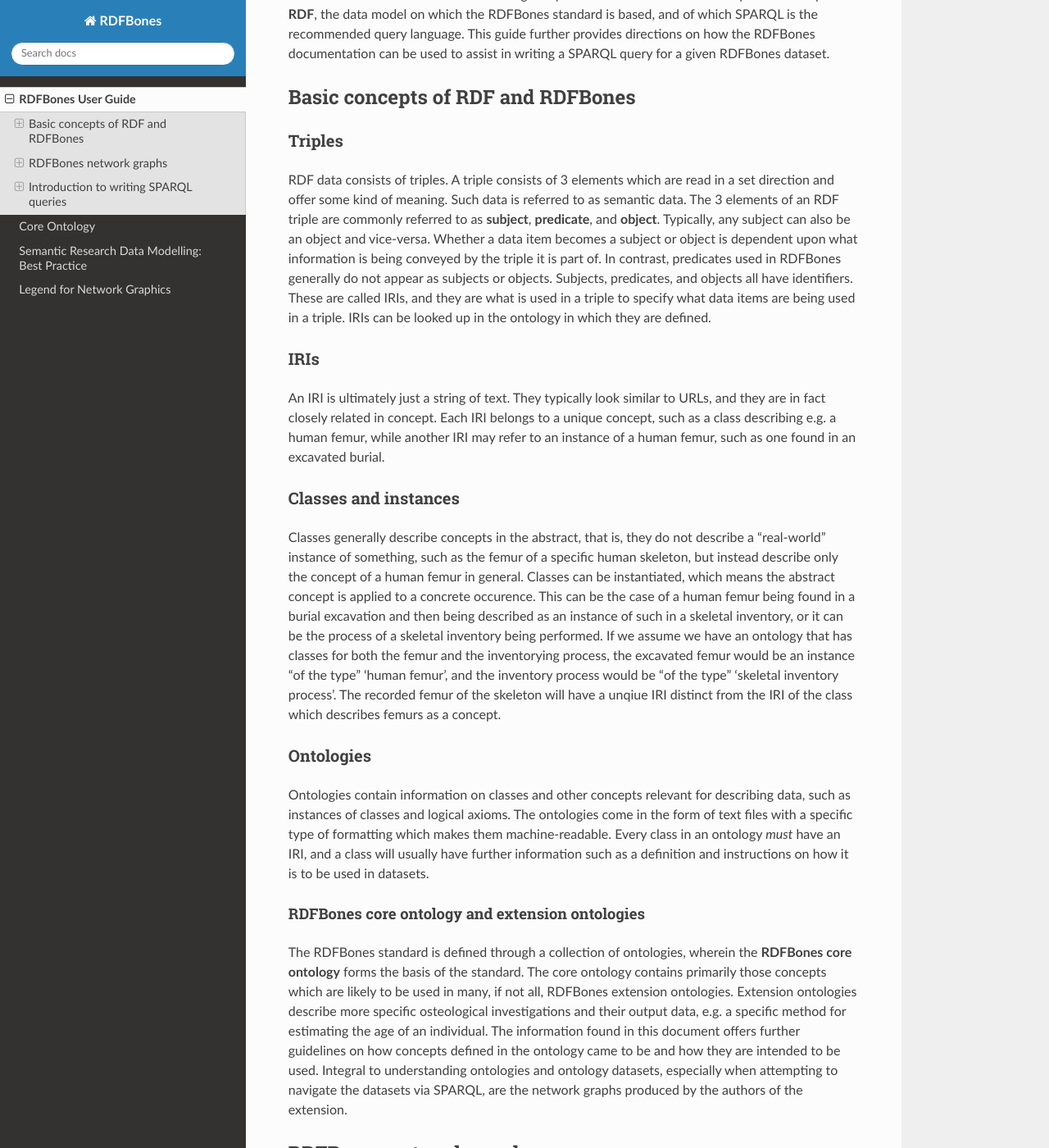
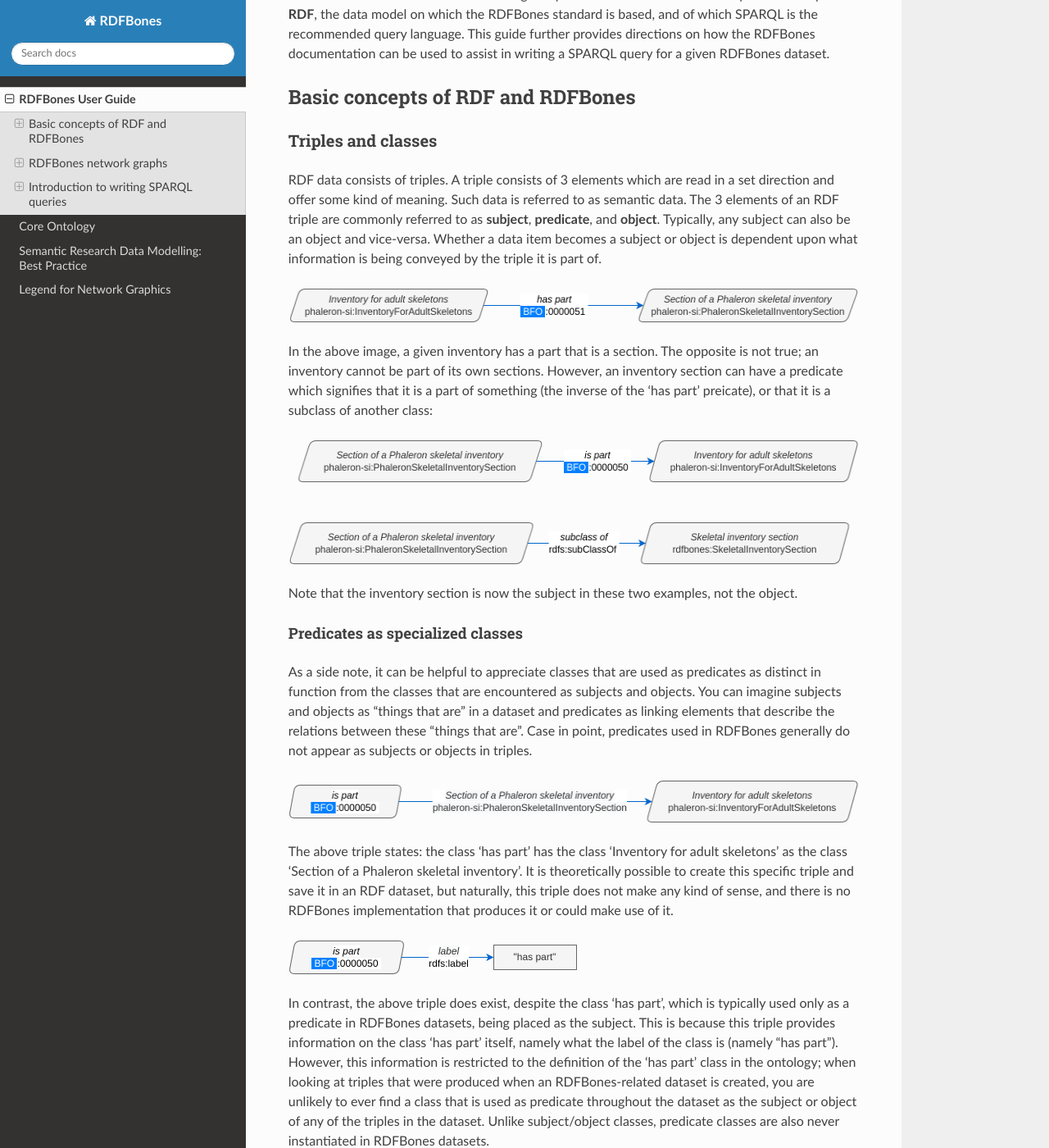
Before and after one commit to RDFBones/RDFBones-O, a Sphinx documentation site: the page built from docs/userguide/userguide_main.rst, in a window 1280 px wide and 1400 px high, scrolled down 322 px. Shown: the whole window at 82% size. Built offline with Sphinx 7.4.7 and the Read the Docs theme 2.0.0, drawn with Linux system fonts in a browser that asks for light colours; some of the changed text lies outside the part shown.

Commit message:
expanding documentation, especially on predicates

```diff
--- a/docs/userguide/userguide_main.rst
+++ b/docs/userguide/userguide_main.rst
@@ -10,11 +10,39 @@ Basic concepts of RDF and RDFBones
 -----------------------------------
 
 
-++++++++
-Triples
-++++++++
+++++++++++++++++++++
+Triples and classes
+++++++++++++++++++++
 
-RDF data consists of triples. A triple consists of 3 elements which are read in a set direction and offer some kind of meaning. Such data is referred to as semantic data. The 3 elements of an RDF triple are commonly referred to as **subject**, **predicate**, and **object**. Typically, any subject can also be an object and vice-versa. Whether a data item becomes a subject or object is dependent upon what information is being conveyed by the triple it is part of. In contrast, predicates used in RDFBones generally do not appear as subjects or objects. Subjects, predicates, and objects all have identifiers. These are called IRIs, and they are what is used in a triple to specify what data items are being used in a triple. IRIs can be looked up in the ontology in which they are defined.
+RDF data consists of triples. A triple consists of 3 elements which are read in a set direction and offer some kind of meaning. Such data is referred to as semantic data. The 3 elements of an RDF triple are commonly referred to as **subject**, **predicate**, and **object**. Typically, any subject can also be an object and vice-versa. Whether a data item becomes a subject or object is dependent upon what information is being conveyed by the triple it is part of.
+
+.. image:: gfx/triples_basic.png
+   :scale: 50 %
+
+In the above image, a given inventory has a part that is a section. The opposite is not true; an inventory cannot be part of its own sections. However, an inventory section can have a predicate which signifies that it is a part of something (the inverse of the 'has part' preicate), or that it is a subclass of another class:
+
+.. image:: gfx/triples_reverse.png
+   :scale: 50 %
+
+Note that the inventory section is now the subject in these two examples, not the object.
+
+..................................
+Predicates as specialized classes
+..................................
+
+As a side note, it can be helpful to appreciate classes that are used as predicates as distinct in function from the classes that are encountered as subjects and objects. You can imagine subjects and objects as "things that are" in a dataset and predicates as linking elements that describe the relations between these "things that are". Case in point, predicates used in RDFBones generally do not appear as subjects or objects in triples.
+
+.. image:: gfx/nonsense_triple.png
+   :scale: 50 %
+
+The above triple states: the class 'has part' has the class 'Inventory for adult skeletons' as the class 'Section of a Phaleron skeletal inventory'. It is theoretically possible to create this specific triple and save it in an RDF dataset, but naturally, this triple does not make any kind of sense, and there is no RDFBones implementation that produces it or could make use of it.
+
+.. image:: gfx/predicate_triple.png
+   :scale: 50 %
+
+In contrast, the above triple does exist, despite the class 'has part', which is typically used only as a predicate in RDFBones datasets, being placed as the subject. This is because this triple provides information on the class 'has part' itself, namely what the label of the class is (namely "has part"). However, this information is restricted to the definition of the 'has part' class in the ontology; when looking at triples that were produced when an RDFBones-related dataset is created, you are unlikely to ever find a class that is used as predicate throughout the dataset as the subject or object of any of the triples in the dataset. Unlike subject/object classes, predicate classes are also never instantiated in RDFBones datasets.
+
+Reflecting this distinction between subject/object and predicate, predicate classes are frequently referred to as "annotation properties", "object properties", and "data properties", depending on what kind of relation between a subject and an object the predicate describes. This is mainly a cosmetic distinction made to recognize the way these classes are used; predicates can still be used as subjects and objects when necessary, they still have an IRI, and they can be queried same as any other class.
 
 
 .. _IRISection:
@@ -22,14 +50,23 @@ RDF data consists of triples. A triple consists of 3 elements which are read in
 IRIs
 ++++++
 
-An IRI is ultimately just a string of text. They typically look similar to URLs, and they are in fact closely related in concept. Each IRI belongs to a unique concept, such as a class describing e.g. a human femur, while another IRI may refer to an instance of a human femur, such as one found in an excavated burial.
+Subjects, predicates, and objects all have identifiers. These identifiers are called IRIs, and they are what is used in a triple to specify what data items are being used in a triple. IRIs can be looked up in the ontology in which they are defined. An IRI is ultimately just a string of text. They typically look similar to URLs, and they are in fact closely related in concept. Each IRI belongs to a unique concept, such as a class describing e.g. a human femur, while another IRI may refer to an instance of a human femur, such as one found in an excavated burial.
 
 .. _ClassesInstancesSection:
-++++++++++++++++++++++
-Classes and instances
-++++++++++++++++++++++
++++++++++++++++++++++++++++++++++
+Classes and instances of classes
++++++++++++++++++++++++++++++++++
 
-Classes generally describe concepts in the abstract, that is, they do not describe a "real-world" instance of something, such as the femur of a specific human skeleton, but instead describe only the concept of a human femur in general. Classes can be instantiated, which means the abstract concept is applied to a concrete occurence. This can be the case of a human femur being found in a burial excavation and then being described as an instance of such in a skeletal inventory, or it can be the process of a skeletal inventory being performed. If we assume we have an ontology that has classes for both the femur and the inventorying process, the excavated femur would be an instance "of the type" 'human femur', and the inventory process would be "of the type" 'skeletal inventory process'. The recorded femur of the skeleton will have a unqiue IRI distinct from the IRI of the class which describes femurs as a concept.
+Classes generally describe concepts in the abstract, that is, they do not describe a "real-world" instance of something, such as a specific skeletal inventory saved in a database, but instead describe only what any potential skeletal inventory of that type would be like.
+
+.. image:: gfx/skel_inv_protege.png
+   :scale: 50 %
+
+In the image above, the 'Phaleron skeletal inventory' extension ontology has been opened in the ontology editing software 'Protégé'. In this screenshot, Protégé can be divided into 3 sections: the class hierarchy section, which lists all classes in the ontology and shows the parent-class/subclass/sibling-class relations of these classes. The class 'Inventory for adult skeletons' has been selected and is highlighted blue. In the top-right, the annotations of the selected class are shown. Annotations give information on a class, which usually entails aspects such as a label, the name of the author of the class, and a definition on what the class represents. In the bottom-right, under the head "Descriptions", axioms and restrictions of the class are shown. These elements give information on how to use the class in a dataset; where the annotations give information in text form that must generally be interpreted by humans, the axioms and restrictions can be interpreted as logical operations by machines as well.
+
+Classes can be instantiated, which means the abstract concept is applied to a concrete occurence. This can be the case of a human femur being found in a burial excavation and then being described as an instance of such in a skeletal inventory, or it can be the process of a skeletal inventory being performed. If we assume we have an ontology that has classes for both the femur and the inventorying process, the excavated femur would be an instance "of the type" 'human femur', and the inventory process would be "of the type" 'skeletal inventory process'. The recorded femur of the skeleton will have a unqiue IRI distinct from the IRI of the class which describes femurs as a concept.
+
+Note that instead of "instance", you may also see an instance of classes be referred to as an "individual" or a "named individual". For our purposes, these 3 terms can be considered synonyms.
 
 
 +++++++++++
@@ -45,6 +82,7 @@ RDFBones core ontology and extension ontologies
 
 The RDFBones standard is defined through a collection of ontologies, wherein the **RDFBones core ontology** forms the basis of the standard. The core ontology contains primarily those concepts which are likely to be used in many, if not all, RDFBones extension ontologies. Extension ontologies describe more specific osteological investigations and their output data, e.g. a specific method for estimating the age of an individual. The information found in this document offers further guidelines on how concepts defined in the ontology came to be and how they are intended to be used.
 Integral to understanding ontologies and ontology datasets, especially when attempting to navigate the datasets via SPARQL, are the network graphs produced by the authors of the extension.
+
 
 .. _RDFBonesNetworkGraphsSection:
 -------------------------
@@ -128,6 +166,8 @@ Finally, notice that some of the boxes in the full legend and the network graphs
 
 The difference between ontology and data instances is subtle, but it is relevant for writing queries. Not all instances in RDFBones are e.g. material instances of specific bones in an inventory. In the RDFBones standard, certain qualities or attributes may be "of the type" of certain classes; in the sense that they have the predicate 'rdf:type', but also in the sense that they are of a certain type of attribute. For example, 'Male' can be "of the type" 'human sex category', where 'human sex category' is a class, and 'Male' is an instance of that class. 'Female' and 'Intersex' may be further instances of 'human sex category'. However, the attribute of 'Male', 'Female', and 'Intersex' can all be "re-used" and assigned to any number of instances of e.g. human skeletons that have been sexed, despite being an instance themselves. These ontology-defined instances will always have the same IRIs each time they appear; data instances in turn will have a different IRI for each unique dataset.
 
+Information content entities are exactly what the name implies: items that represent data. This class purposefully encapsulates a very broad range of data. In contrast, literal values refers only to strings of text like comments or a numeric value for the number of unidentified fragments of a bone, etc.
+
 ~~~~~~~~~~~~~~~~~~~~~~~~~~~~~~~~~~~~~~~~~~~~~
 Finding a datum in an example network graph
 ~~~~~~~~~~~~~~~~~~~~~~~~~~~~~~~~~~~~~~~~~~~~~
@@ -175,7 +215,7 @@ Using Ontodia to navigate datasets
 
 Ontodia is a visualiser for semantic data built into AnthroGraph. Though awkward to become acquainted with, Ontodia is ultimately a very useful tool for getting to know datasets and for bugfixing when writing SPARQL queries.
 
-Let us re-build the example dataset we made in the previous section using Intodia. Ontodia can be opened by clicking on the "graph" icon in the top right of the screen when you have opened any kind if inventory. Note that Ontodia always looks for labels, and when a data item does not have a label, it will simply repurpose a truncated version of the IRI of that item as a label. This means that often the lists provided in Ontodia's search function appears to provide redundant or bogus items.
+Let us re-build the example dataset we made in the previous section using Ontodia. Ontodia can be opened by clicking on the "graph" icon in the top right of the screen when you have opened any kind if inventory. Note that Ontodia always looks for labels, and when a data item does not have a label, it will simply repurpose a truncated version of the IRI of that item as a label. This means that often the lists provided in Ontodia's search function appears to provide redundant or bogus items.
 
 .. image:: gfx/ontodia_search.png
    :scale: 100 %
```
Also changed, not shown: docs/userguide/gfx/nonsense_triple.png (added), docs/userguide/gfx/predicate_triple.png (added), docs/userguide/gfx/skel_inv_protege.png (added), docs/userguide/gfx/triples_basic.png (added), docs/userguide/gfx/triples_reverse.png (added).
